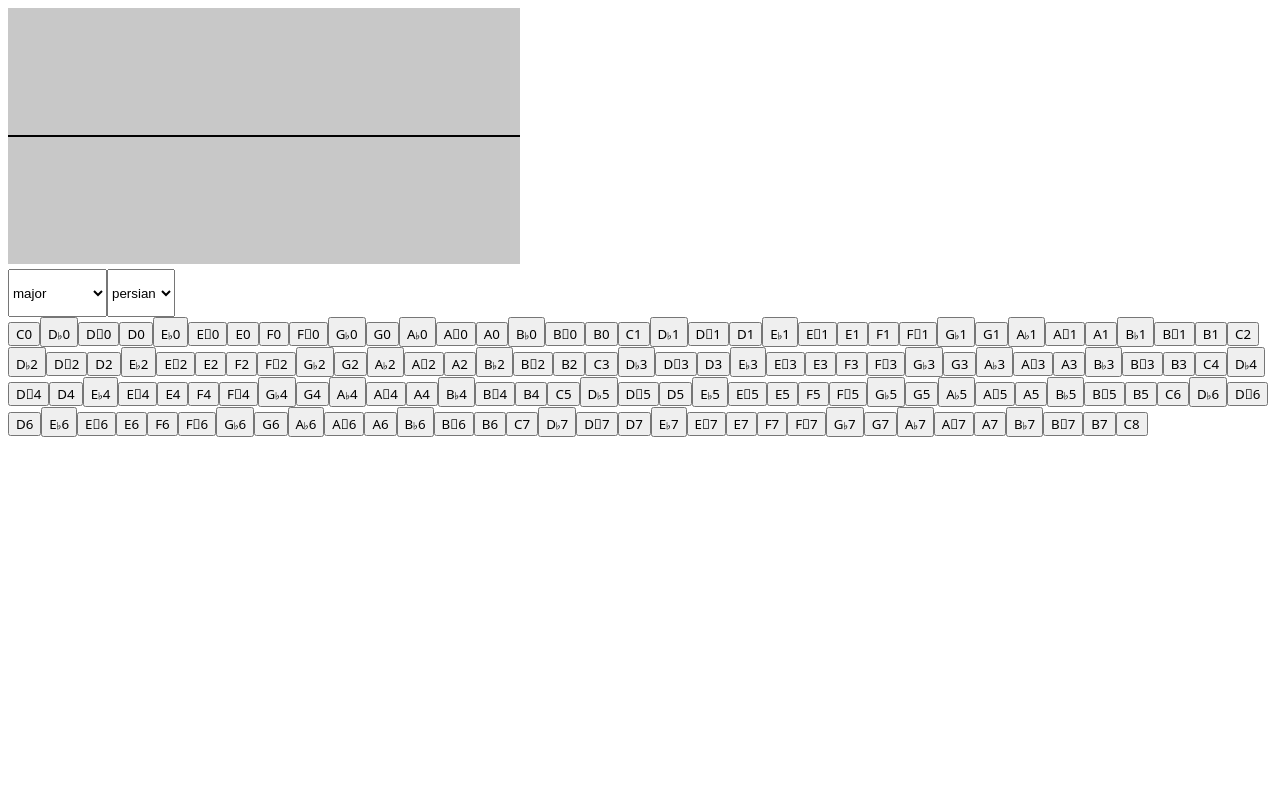
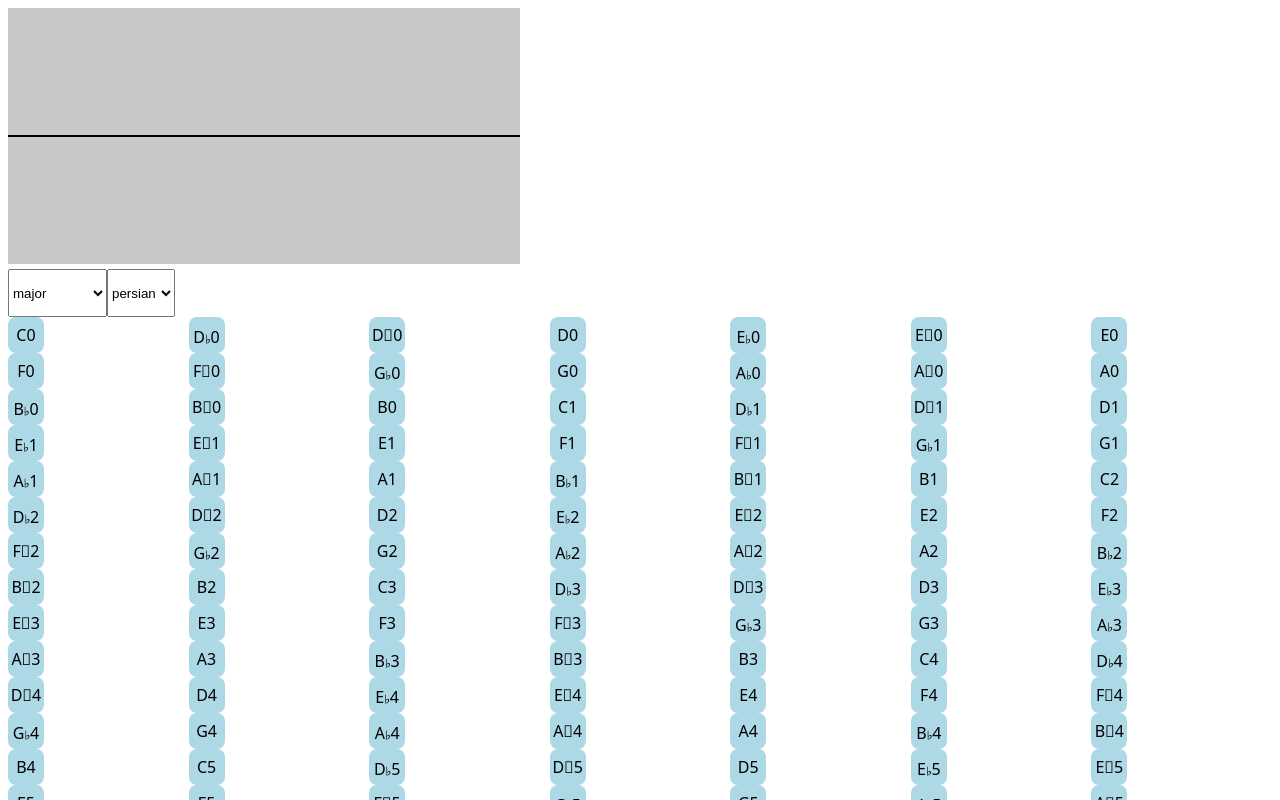
Before and after one commit to iwsfutcmd/clavier, a SvelteKit app: page / in a window 1280 px wide. Shown: the top 800 px of the page. Built offline with nearby package versions, Linux system fonts and the light colour scheme.

Commit message:
mucking about with buttons

```diff
--- a/src/routes/+page.svelte
+++ b/src/routes/+page.svelte
@@ -424,14 +424,17 @@
 			{/each}
 		</div>
 	</div>
-	<div>
+	<div class="tone-button-container">
 		{#each Object.values(tonesTemperment) as t}
-			<button
+			{@const name = tones[t].name + tones[t].octave}
+			<input type="checkbox" bind:checked={tones[t].playing} />
+			<div class="tone-button">{name}</div>
+			<!-- <button
 				on:touchstart={() => (tones[t].playing = true)}
 				on:touchend={() => (tones[t].playing = false)}
 			>
 				<span style="user-select: none;">{tones[t].name}{tones[t].octave}</span>
-			</button>
+			</button> -->
 		{/each}
 	</div>
 	<!-- <div class="tone-grid">
@@ -469,7 +472,26 @@
 		display: grid;
 		grid-template-rows: repeat(12, 1fr);
 	}
-	button {
+
+	.tone-button-container {
+		display: grid;
+		grid-template-columns: repeat(7, 1fr);
+	}
+	.tone-button {
 		font-family: 'Noto Sans', 'Noto Music';
+		inline-size: 36px;
+		block-size: 36px;
+		background-color: lightblue;
+		border-radius: 8px;
+		display: flex;
+		align-items: center;
+		justify-content: center;
+	}
+	input[type='checkbox'] {
+		display: none;
+	}
+
+	input[type='checkbox']:checked + .tone-button {
+		background-color: pink;
 	}
 </style>
```
